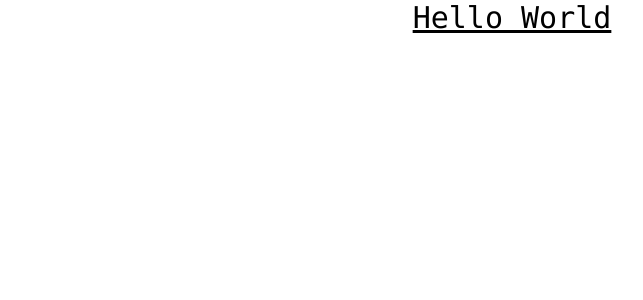
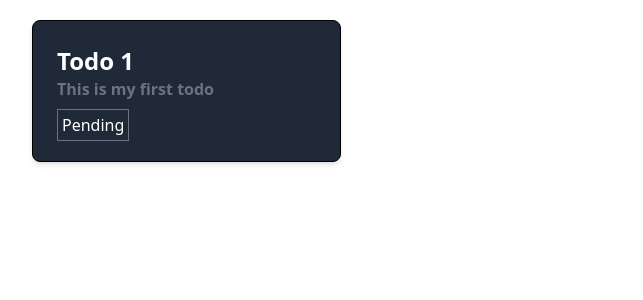
Before and after one commit to GulshanSS/todo-app, a React (Create React App) app in the folder client/: page / in a window 1280 px wide. Shown: the top 300 px of the page, without its empty margins (128-771 px from the left). Built offline with nearby package versions, Linux system fonts and the light colour scheme.

Commit message:
Added: Basic Todo Component

```diff
--- a/client/src/App.js
+++ b/client/src/App.js
@@ -1,9 +1,10 @@
 import React from "react";
+import { TodoPage } from "./Pages/TodoPage";
 
 function App() {
   return (
-    <div className="flex justify-center align-middle">
-      <h1 className="font-mono text-3xl underline">Hello World</h1>
+    <div className="container mx-auto">
+      <TodoPage />
     </div>
   );
 }
--- /dev/null
+++ b/client/src/Components/Todo.js
@@ -0,0 +1,15 @@
+import React from "react";
+
+export const Todo = ({ title, content, status }) => {
+  return (
+    <div className="container p-6 border border-black rounded-lg shadow-md bg-gray-800">
+      <span className="text-white text-2xl font-bold">{title || ""}</span>
+      <p className="text-gray-500 text-1xl font-semibold mb-3">
+        {content || ""}
+      </p>
+      <span className="border border-gray-500 text-white p-1">
+        {status || ""}
+      </span>
+    </div>
+  );
+};
--- /dev/null
+++ b/client/src/Pages/TodoPage.js
@@ -0,0 +1,10 @@
+import React from "react";
+import { Todo } from "../Components/Todo";
+
+export const TodoPage = () => {
+  return (
+    <div className="grid lg:grid-cols-3 md:grid-cols-2 gap-4 my-5 sm:mx-2">
+      <Todo title="Todo 1" content="This is my first todo" status="Pending" />
+    </div>
+  );
+};
--- a/client/tailwind.config.js
+++ b/client/tailwind.config.js
@@ -3,6 +3,12 @@ module.exports = {
   content: ["./src/**/*.{js,jsx,ts,tsx}", "./public/index.html"],
   theme: {
     extend: {},
+    screens: {
+      sm: "480px",
+      md: "768px",
+      lg: "976px",
+      xl: "1440px",
+    },
   },
   plugins: [],
 };
```
